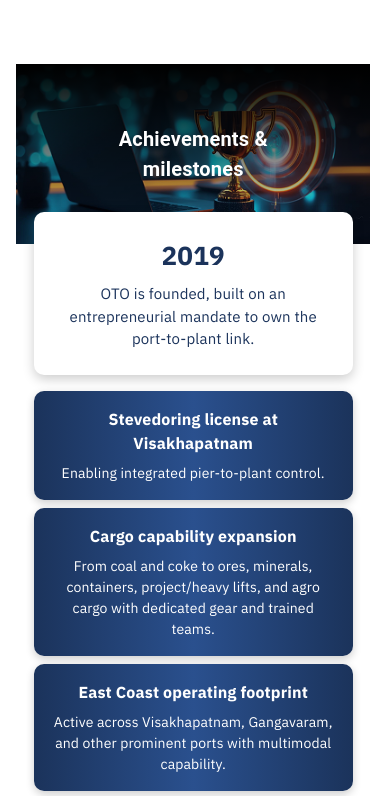
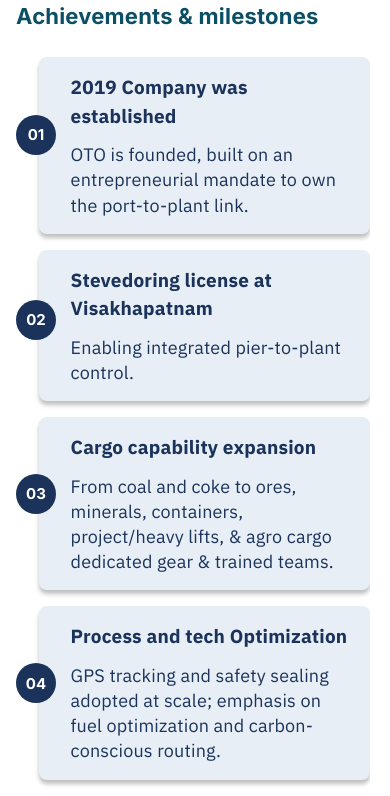
Before and after one commit to Mahakaliinfotek/oto, a React (Vite) app: page / in a window 390 px wide. Shown: the part 4040-4836 px from the top of the page. Built offline with nearby package versions, Linux system fonts and the light colour scheme.

Commit message:
added acheivemnts section,meta Title and description

```diff
--- a/index.html
+++ b/index.html
@@ -4,7 +4,8 @@
     <meta charset="UTF-8" />
     <link rel="icon" type="image/svg+xml" href="/otofavicon.png" />
     <meta name="viewport" content="width=device-width, initial-scale=1.0" />
-    <title>Oshiyamaa Transport Operator</title>
+    <title>Bulk Logistics & Stevedoring Services | OTO by The Mahakali Group</title>
+    <meta name="description" content="From Mine to Plant: OTO specializes in Rail-cum-Road, Rake & Trucks Handling, and Long-Haul Transport. Secure, GPS-tracked movement for Coal, Ore & Bulk Cargo."/>
   </head>
   <body>
     <div id="root"></div>
--- a/src/components/homepage/Achievements.jsx
+++ b/src/components/homepage/Achievements.jsx
@@ -1,327 +1,156 @@
 import React from "react";
 import { Box, Typography } from "@mui/material";
 
-// Desktop BG
-import AchievementsBg from "../../assets/oto/AchievementsDesktop.png";
-
-// Mobile top image
-import AchievementsMobileImg from "../../assets/oto/AchievementsMobile.png";
+const items = [
+    {
+        num: "01",
+        title: "2019 Company was established",
+        text: "OTO is founded, built on an entrepreneurial mandate to own the port-to-plant link."
+    },
+    {
+        num: "02",
+        title: "Stevedoring license at Visakhapatnam",
+        text: "Enabling integrated pier-to-plant control."
+    },
+    {
+        num: "03",
+        title: "Cargo capability expansion",
+        text: "From coal and coke to ores, minerals, containers, project/heavy lifts, & agro cargo dedicated gear & trained teams."
+    },
+    {
+        num: "04",
+        title: "Process and tech Optimization",
+        text: "GPS tracking and safety sealing adopted at scale; emphasis on fuel optimization and carbon-conscious routing."
+    },
+    {
+        num: "05",
+        title: "East Coast operating footprint",
+        text: "Active across Visakhapatnam, Gangavaram, and other prominent ports with multimodal capability."
+    }
+];
 
 export default function Achievements() {
     return (
-        <Box sx={{ width: "100%", mt: 6 }}>
-            {/* -------------------------- SECTION TITLE -------------------------- */}
-            {/* <Typography
+        <Box sx={{ width: "100%", mt: -2 }}>
+
+            {/* Title */}
+            <Typography
                 sx={{
                     fontSize: { xs: 22, md: 30 },
                     fontWeight: 700,
                     color: "#0b4f66",
-                    mb: { xs: 2, md: 3 },
-                    px: { xs: 2, md: 0 },
-                    fontFamily: "Inter",
-                }}
-            >
-                Achievements & milestones
-            </Typography> */}
-            {/* ========================= DESKTOP VIEW ========================= */}
-            <Box
-                sx={{
-                    display: { xs: "none", md: "block" },
-                    width: "100%",
-                    height: "650px",
-                    position: "relative",
-                    borderRadius: "12px",
-                    overflow: "hidden",
-                }}
-            >
-                {/* BACKGROUND IMAGE */}
-                <Box
-                    component="img"
-                    src={AchievementsBg}
-                    alt="Achievements background"
-                    sx={{
-                        position: "absolute",
-                        inset: 0,
-                        width: "100%",
-                        height: "100%",
-                        objectFit: "cover",
-                    }}
-                />
-
-                {/* TITLE OVER IMAGE */}
-                <Typography
-                    sx={{
-                        position: "absolute",
-                        top: "20px",
-                        left: "20px",
-                        fontSize: 26,
-                        fontWeight: 700,
-                        color: "white",
-                        zIndex: 5,
-                        fontFamily: "Inter",
+                    mb: { xs: 3, md: 4 },
+                    fontFamily: "Inter"
                 }}
             >
                 Achievements & milestones
             </Typography>
 
-                {/* ABSOLUTE LAYER FOR CARDS */}
+            {/* CARD LIST */}
+            {items.map((item, idx) => (
+                <Box sx={{ display: "flex", flexDirection: { xs: "row", md: "row" }, position: "relative", justifyContent: "flex-end",
+                     transition: "transform 0.25s ease",
+
+                                    // COMMENT: add the pop hover effect
+                                    "&:hover": {
+                                        transform: "scale(1.03)",
+
+                                    }
+                }}>
+                    {/* Number badge */}
                     <Box
                         sx={{
                             position: "absolute",
-                        top: 0,
-                        left: 0,
-                        width: "100%",
-                        height: "100%",
+                            minWidth: {xs:"40px",md:"50px"},
+                            minHeight: {xs:"40px",md:"50px"},
+                            bgcolor: "#1B335B",
+                            borderRadius: "50%",
                             display: "flex",
+                            alignItems: "center",
                             justifyContent: "center",
-                        alignItems: "center",
+                            color: "white",
+                            fontWeight: 700,
+                            fontSize: {xs:15,md:17},
+                            fontFamily: "Inter",
+                            top: {xs:"30%",md:"27%"},
+                            left: {xs:"0%",md:"0"}
                         }}
                     >
-                    {/* ===== CENTER CARD ===== */}
+                        {item.num}
+                    </Box>
+                    <Box
+                        key={idx}
+                        sx={{
+                            width: "100%",
+                            display: "flex",
+                            alignItems: "center",
+                            background: "#E8EEF5",
+                            borderRadius: "8px",
+                            p: { xs: 2, md: 3 },
+                            mb: 2,
+                            boxShadow: '0px 4px 4px rgba(0, 0, 0, 0.25)',
+                            flexDirection: { xs: "column", md: "row" },
+                            gap: { xs: 1.5, md: 3 },
+                            flex: {xs:0.93,md:0.975},
+
+                        }}
+                    >
+
+
                         <Box
                             sx={{
-                            bgcolor: "white",
-                            p: 3,
-                            borderRadius: "10px",
-                            width: "260px",
-                            textAlign: "center",
-                            boxShadow: "0 4px 12px rgba(0,0,0,0.25)",
-                            position: "relative",
-                            zIndex: 10,
-                            fontFamily: 'IBM Plex Sans',
+                                width: { md: "30%", xs: "100%" },   // FIXED COLUMN WIDTH
+                                display: "flex",
+                                alignItems: "center",
+                                pl:{xs:2,md:2},
+                                // textAlign:"center",
+                                gap: 3
                             }}
                         >
-                        <Typography sx={{ fontSize: 24, fontWeight: 700, color: '#1B335B', }}>
-                            2019
+
+                            <Typography
+                                sx={{
+                                    fontWeight: {xs:700,md:600},
+                                    fontSize: { xs: 19, md: 24 },
+                                    fontFamily: "IBM Plex Sans",
+                                    color: "#1B335B",
+                                }}
+                            >
+                                {item.title}
                             </Typography>
-                        <Typography sx={{ lineHeight: 1.2, color: '#1B335B', fontSize: { xs: 14, md: 18 }, fontFamily: 'IBM Plex Sans', fontWeight: '500', wordWrap: 'break-word' }}>
-                            OTO is founded, built on an entrepreneurial mandate to own
-                            the port-to-plant link.
-                        </Typography>
+
+                            {/* Divider (Desktop Only) */}
+                            <Box
+                                sx={{
+                                    width: "1px",
+                                    height: "70px",
+                                    background: "#1B335B",
+                                    display: { xs: "none", md: "block" }
+                                }}
+                            />
                         </Box>
 
-                    {/* ===== TOP CARD ===== */}
-                    <Box
+                        {/* Text content */}
+                        <Box sx={{ textAlign: { xs: "left", md: "left" },width: { md: "60%", xs: "100%" },pl:{xs:2,md:2},  }}>
+
+
+                            <Typography
                                 sx={{
-                            position: "absolute",
-                            top: "12%",
-                            background: 'linear-gradient(270deg, #1B335B 0%, #2A508E 50%, #1B335B 100%)',
-                            color: "white",
-                            width: "260px",          // SAME WIDTH AS CENTER
-                            p: 2.5,
-                            borderRadius: "10px",
-                            textAlign: "center",
-                            boxShadow: "0 4px 12px rgba(0,0,0,0.35)",
-                            fontFamily: 'IBM Plex Sans',
+                                    mt: {xs:0,md:0.5},
+                                    fontSize: { xs: 18, md: 20 },
+                                    color: "#1B335B",
+                                    fontFamily: "IBM Plex Sans",
+                                    lineHeight: 1.4,
+                                    fontWeight:{xs:400,md:500},
                                 }}
                             >
-                        <Typography fontWeight={700}>
-                            Stevedoring license at Visakhapatnam
-                        </Typography>
-                        <Typography sx={{ mt: 0.5, color: 'white', fontSize: { xs: 14, md: 16 }, fontFamily: 'IBM Plex Sans', fontWeight: '400', wordWrap: 'break-word' }}>
-                            Enabling integrated pier-to-plant control.
-                        </Typography>
-                    </Box>
-
-                    {/* ===== BOTTOM CARD ===== */}
-                    <Box
-                        sx={{
-                            position: "absolute",
-                            bottom: "4%",
-                            background: 'linear-gradient(270deg, #1B335B 0%, #2A508E 50%, #1B335B 100%)',
-                            color: "white",
-                            width: "260px",         // SAME WIDTH AS CENTER
-                            p: 2.5,
-                            borderRadius: "10px",
-                            textAlign: "center",
-                            boxShadow: "0 4px 12px rgba(0,0,0,0.35)",
-                            fontFamily: 'IBM Plex Sans',
-                        }}
-                    >
-                        <Typography fontWeight={700}>
-                            Process and tech
-                        </Typography>
-                        <Typography sx={{ mt: 0.5, color: 'white', fontSize: { xs: 14, md: 16 }, fontFamily: 'IBM Plex Sans', fontWeight: '400', wordWrap: 'break-word' }}>
-                            GPS tracking and safety sealing adopted at scale; emphasis on fuel optimization and carbon-conscious routing.
-                        </Typography>
-                    </Box>
-
-                    {/* ===== LEFT CARD (TALLER) ===== */}
-                    <Box
-                        sx={{
-                            position: "absolute",
-                            left: "18%",
-                            background: 'linear-gradient(270deg, #1B335B 0%, #2A508E 50%, #1B335B 100%)',
-                            color: "white",
-                            width: "230px",
-                            minHeight: "180px",     // SLIGHTLY TALLER
-                            height: "240px",
-                            p: 2.5,
-                            borderRadius: "10px",
-                            textAlign: "center",
-                            display: "flex",
-                            flexDirection: "column",
-                            justifyContent: "center",
-                            boxShadow: "0 4px 12px rgba(0,0,0,0.35)",
-                            fontFamily: 'IBM Plex Sans',
-                        }}
-                    >
-                        <Typography fontWeight={700}>East Coast operating footprint</Typography>
-                        <Typography sx={{ mt: 0.5, color: 'white', fontSize: { xs: 14, md: 16 }, fontFamily: 'IBM Plex Sans', fontWeight: '400', wordWrap: 'break-word' }}>
-                            Active across Visakhapatnam, Gangavaram, and other prominent ports with multimodal capability.
-                        </Typography>
-                    </Box>
-
-                    {/* ===== RIGHT CARD (TALLER) ===== */}
-                    <Box
-                        sx={{
-                            position: "absolute",
-                            right: "18%",
-                            background: 'linear-gradient(270deg, #1B335B 0%, #2A508E 50%, #1B335B 100%)',
-                            color: "white",
-                            width: "230px",
-                            minHeight: "180px",    // SLIGHTLY TALLER
-                            p: 2.5,
-                            borderRadius: "10px",
-                            textAlign: "center",
-                            display: "flex",
-                            flexDirection: "column",
-                            justifyContent: "center",
-                            boxShadow: "0 4px 12px rgba(0,0,0,0.35)",
-                            fontFamily: 'IBM Plex Sans',
-                        }}
-                    >
-                        <Typography fontWeight={700}>Cargo capability expansion</Typography>
-                        <Typography sx={{ mt: 0.5, color: 'white', fontSize: { xs: 14, md: 16 }, fontFamily: 'IBM Plex Sans', fontWeight: '400', wordWrap: 'break-word' }}>
-                            From coal and coke to ores, minerals, containers, project/heavy lifts, and agro cargo with dedicated gear and trained teams.
+                                {item.text}
                             </Typography>
                         </Box>
                     </Box>
                 </Box>
 
-
-
-            {/* ========================= MOBILE VIEW ========================= */}
-            <Box sx={{
-                display: { xs: "flex", md: "none" },
-                flexDirection: "column",
-                alignItems: "center",   // NOW THIS WORKS
-                justifyContent: "center",
-                // px: 1,
-                position: "relative",
-                fontFamily: 'IBM Plex Sans', fontWeight: '400',
-            }}>
-
-                {/* IMAGE WRAPPER (relative) */}
-                <Box
-                    sx={{
-                        width: "100%",
-                        position: "relative",
-                        // borderRadius: "8px",
-                        overflow: "hidden",
-                    }}
-                >
-                    {/* MOBILE TOP IMAGE */}
-                    <Box
-                        component="img"
-                        src={AchievementsMobileImg}
-                        alt="Achievements top"
-                        sx={{
-                            width: "100%",
-                            height: "180px",
-                            objectFit: "cover",
-                            display: "block",
-                        }}
-                    />
-
-                    {/* GRADIENT OVERLAY */}
-                    <Box
-                        sx={{
-                            position: "absolute",
-                            inset: 0,
-                            background: 'linear-gradient(180deg, black 0%, rgba(102, 102, 102, 0) 100%)',
-                            zIndex: 2,
-                        }}
-                    />
-
-                    {/* TITLE OVER IMAGE */}
-                    <Typography
-                        sx={{
-                            position: "absolute",
-                            top: "50%",
-                            left: "50%",
-                            transform: "translate(-50%, -50%)",
-                            color: "white",
-                            fontWeight: 700,
-                            fontSize: 20,
-                            textAlign: "center",
-                            zIndex: 3,
-                        }}
-                    >
-                        Achievements & milestones
-                    </Typography>
-                </Box>
-
-                {/* CENTER WHITE CARD */}
-                <Box
-                    sx={{
-                        bgcolor: "white",
-                        p: 3,
-                        borderRadius: "10px",
-                        width: "90%",
-                        textAlign: "center",
-                        mt: -4,                     // Lifts card over image
-                        mb: 1,
-                        position: "relative",
-                        zIndex: 4,                  // Above gradient + image
-                        boxShadow: "0 4px 12px rgba(0,0,0,0.2)",
-                    }}
-                >
-                    <Typography sx={{ fontSize: 26, fontWeight: 700 ,fontFamily: 'IBM Plex Sans',color: '#1B335B',}}>2019</Typography>
-                    <Typography sx={{ fontSize: 15, mt: 1, lineHeight: 1.5 ,fontFamily: 'IBM Plex Sans', fontWeight: '400',color: '#1B335B',}}>
-                        OTO is founded, built on an entrepreneurial mandate to own
-                        the port-to-plant link.
-                    </Typography>
-                </Box>
-
-                {/* MOBILE STACK CARDS */}
-                {[
-                    {
-                        title: "Stevedoring license at Visakhapatnam",
-                        text: "Enabling integrated pier-to-plant control.",
-                    },
-                    {
-                        title: "Cargo capability expansion",
-                        text: "From coal and coke to ores, minerals, containers, project/heavy lifts, and agro cargo with dedicated gear and trained teams.",
-                    },
-                    {
-                        title: "East Coast operating footprint",
-                        text: "Active across Visakhapatnam, Gangavaram, and other prominent ports with multimodal capability.",
-                    },
-                    {
-                        title: "Process and tech",
-                        text: "GPS tracking and safety sealing adopted at scale; emphasis on fuel optimization and carbon-conscious routing.",
-                    },
-                ].map((item, idx) => (
-                    <Box
-                        key={idx}
-                        sx={{
-                            background: 'linear-gradient(270deg, #1B335B 0%, #2A508E 50%, #1B335B 100%)',
-                            color: "white",
-                            width: "90%",
-                            p: 2,
-                            mt: 1,
-                            textAlign:"center",
-                            borderRadius: "10px",
-                            boxShadow: "0 3px 8px rgba(0,0,0,0.2)",
-                        }}
-                    >
-                        <Typography fontWeight={700} sx={{fontFamily: 'IBM Plex Sans',}}>{item.title}</Typography>
-                        <Typography sx={{fontFamily: 'IBM Plex Sans', fontWeight: '400', fontSize: 14, mt: 1 }}>{item.text}</Typography>
-                    </Box>
             ))}
-            </Box>
-
         </Box>
     );
 }
--- a/src/pages/Home.jsx
+++ b/src/pages/Home.jsx
@@ -58,6 +58,7 @@
                     "&::-webkit-scrollbar": {
                         display: "none",            // Chrome/Safari
                     },
+                    px:{xs:0,md:2}
                 }}>
                     <Box id="business-focus"><BusinessFocus /></Box>
                     <Box id="stats"><StatsSection /></Box>
```
Lines whose indentation alone changed are shown as unchanged.
